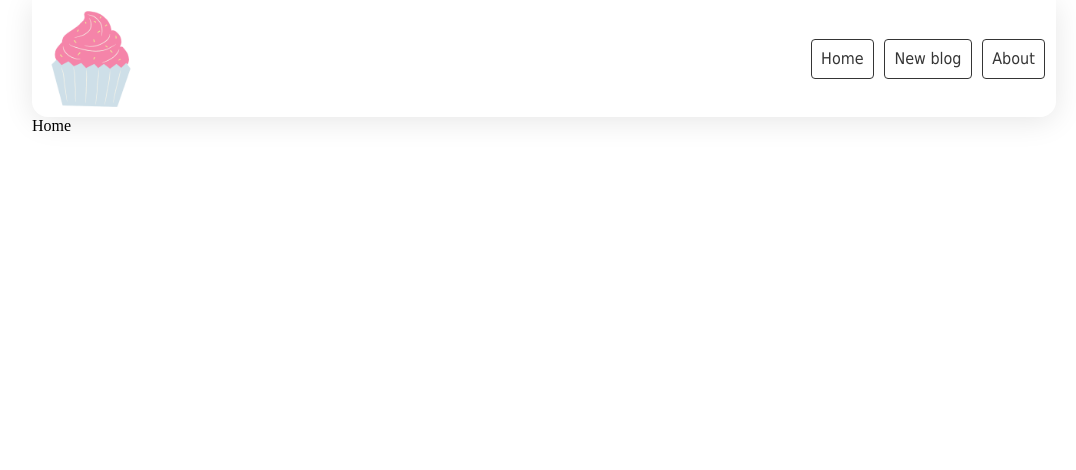
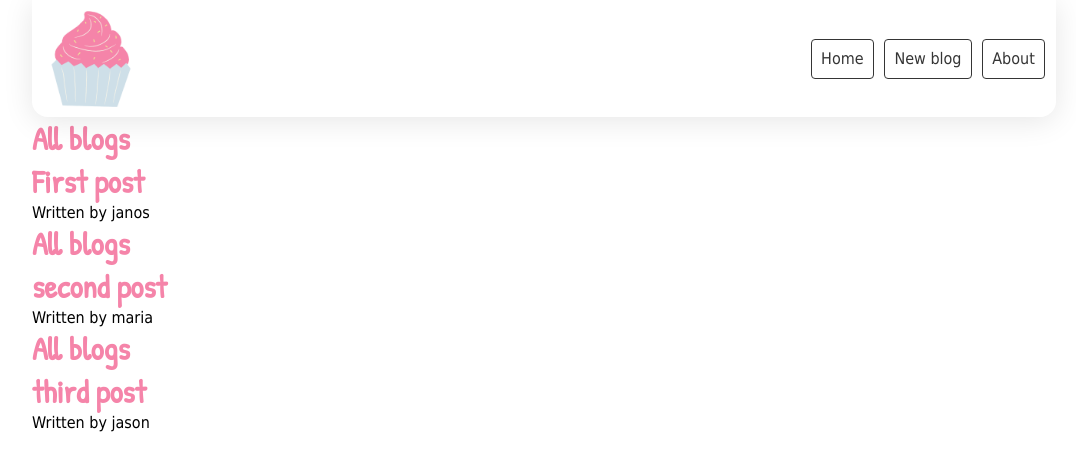
Before and after one commit to janoskocs/cookme, a React (Create React App) app: page / in a window 1280 px wide. Shown: the top 470 px of the page, without its empty margins (96-1172 px from the left). Built offline with nearby package versions, Linux system fonts and the light colour scheme; data requests are answered from the project's data file.

Commit message:
Fetch blog data

```diff
--- a/data/db.json
+++ b/data/db.json
@@ -1,110 +1,22 @@
 {
-    "users": [
+    "blogs": [
         {
-            "firstName": "Janos",
-            "lastName": "Kocs",
-            "password": "",
-            "id": 1,
-            "followers": [
-                "Angelika"
-            ],
-            "posts": [
-                {
-                    "postId": 1,
-                    "date": "22/06/2022",
-                    "imgSrc": "https://source.unsplash.com/random/500x500",
-                    "likes": [
-                        "Angelika"
-                    ],
-                    "comments": [
-                        {
-                            "firstName": "Angelika",
-                            "id": 2,
-                            "comment": "This is awesome!"
-                        }
-                    ]
-                },
-                {
-                    "postId": 2,
-                    "date": "20/06/2022",
-                    "imgSrc": "https://source.unsplash.com/random/500x500",
-                    "likes": [
-                        "Angelika"
-                    ],
-                    "comments": [
-                        {
-                            "firstName": "Angelika",
-                            "id": 2,
-                            "comment": "This is great!"
-                        }
-                    ]
-                }
-            ]
+            "title": "First post",
+            "body": "first first first",
+            "author": "janos",
+            "id": 1
         },
         {
-            "firstName": "Angelika",
-            "lastName": "Hegedus",
-            "password": "",
-            "id": 2,
-            "followers": [
-                "Janos"
-            ],
-            "posts": [
-                {
-                    "postId": 1,
-                    "date": "20/06/2022",
-                    "imgSrc": "https://source.unsplash.com/random/500x500",
-                    "likes": [
-                        "Janos"
-                    ],
-                    "comments": [
-                        {
-                            "firstName": "Janos",
-                            "id": 2,
-                            "comment": "This is very cool!"
-                        }
-                    ]
-                }
-            ]
+            "title": "second post",
+            "body": "second second second first first",
+            "author": "maria",
+            "id": 2
         },
         {
-            "firstName": "John",
-            "lastName": "Smith",
-            "password": "",
-            "id": 3,
-            "followers": [
-                "Janos",
-                "Angelika"
-            ],
-            "posts": [
-                {
-                    "postId": 1,
-                    "date": "20/06/2022",
-                    "imgSrc": "https://source.unsplash.com/random/500x500",
-                    "likes": [
-                        "Janos"
-                    ],
-                    "comments": [
-                        {
-                            "firstName": "Janos",
-                            "id": 2,
-                            "comment": "Thanks for posting this!"
-                        }
-                    ]
-                }
-            ]
-        },
-        {
-            "firstName": "Diana",
-            "lastName": "P",
-            "password": "",
-            "id": 4,
-            "followers": [
-                "Janos",
-                "Angelika",
-                "John"
-            ],
-            "posts": []
+            "title": "third post",
+            "body": "third third second second second first first",
+            "author": "jason",
+            "id": 3
         }
     ]
 }
--- /dev/null
+++ b/src/components/BlogList.js
@@ -0,0 +1,19 @@
+
+const BlogList = ({ blogs, title }) => {
+
+
+    return (
+        <div className="blog-list">
+            {blogs.map((blog) => (
+                <div className="blog-preview" key={blog.id}>
+                    <h2>{title}</h2>
+                    <h2> {blog.title}</h2>
+                    <p>Written by {blog.author}</p>
+
+                </div>
+            ))}
+        </div>
+    )
+}
+
+export default BlogList
--- a/src/components/Home.js
+++ b/src/components/Home.js
@@ -1,7 +1,24 @@
+import { useState, useEffect } from "react"
+import BlogList from "./BlogList"
+const Home = () => {
 
-const Home = () => {
+    const [blogs, setBlogs] = useState(null);
+
+    useEffect(() => {// can't use async here
+        fetch('http://localhost:8000/blogs').then(response => {
+            return response.json() //THis parses the response to javascript object. Because this is asynchronous, it will return another promise.
+        }).then(data => { //Need another .then to get the actual data from the response above
+            //This data contains the actual data
+            console.log(data)
+            setBlogs(data)//Update blog state with data received
+        })
+    }, []) //Pass empty array as 2nd argument to run useEffect once when components render
+
+
     return (
-        <div>Home</div>
+        <div className="content">
+            {/*Check if blogs is true and not null, then render blogs, otherwise if it's false it will not output bloglist component */blogs && <BlogList blogs={blogs} title="All blogs" />}
+        </div>
     )
 }
 
--- a/src/styles/_mixins.scss
+++ b/src/styles/_mixins.scss
@@ -1,10 +1,9 @@
 //Mixins
 
-@mixin header-font() {
+@mixin header-font($size) {
     font-family: $header-font;
     color: $main-color;
-    font-size: $large*2;
-
+    font-size: $size;
 }
 
 @mixin standard-font() {
--- a/src/styles/main.css
+++ b/src/styles/main.css
@@ -12,6 +12,18 @@
 .container a {
   font-family: "Tahoma", sans-serif;
   font-size: 1em;
+}
+
+.container h1 {
+  font-family: "Patrick Hand", cursive;
+  color: #f584a9;
+  font-size: 2em;
+}
+
+.container h2 {
+  font-family: "Patrick Hand", cursive;
+  color: #f584a9;
+  font-size: 2em;
 }
 
 .container nav {
--- a/src/styles/main.scss
+++ b/src/styles/main.scss
@@ -16,6 +16,15 @@
         font-family: $standard-font;
         font-size: $standard;
     }
+
+    h1 {
+        @include header-font($large);
+    }
+
+    h2 {
+        @include header-font($large);
+    }
+
 
     nav {
         display: flex;
```
Also changed, not shown: 1 other file (tests, documents, lock files or other folders).
